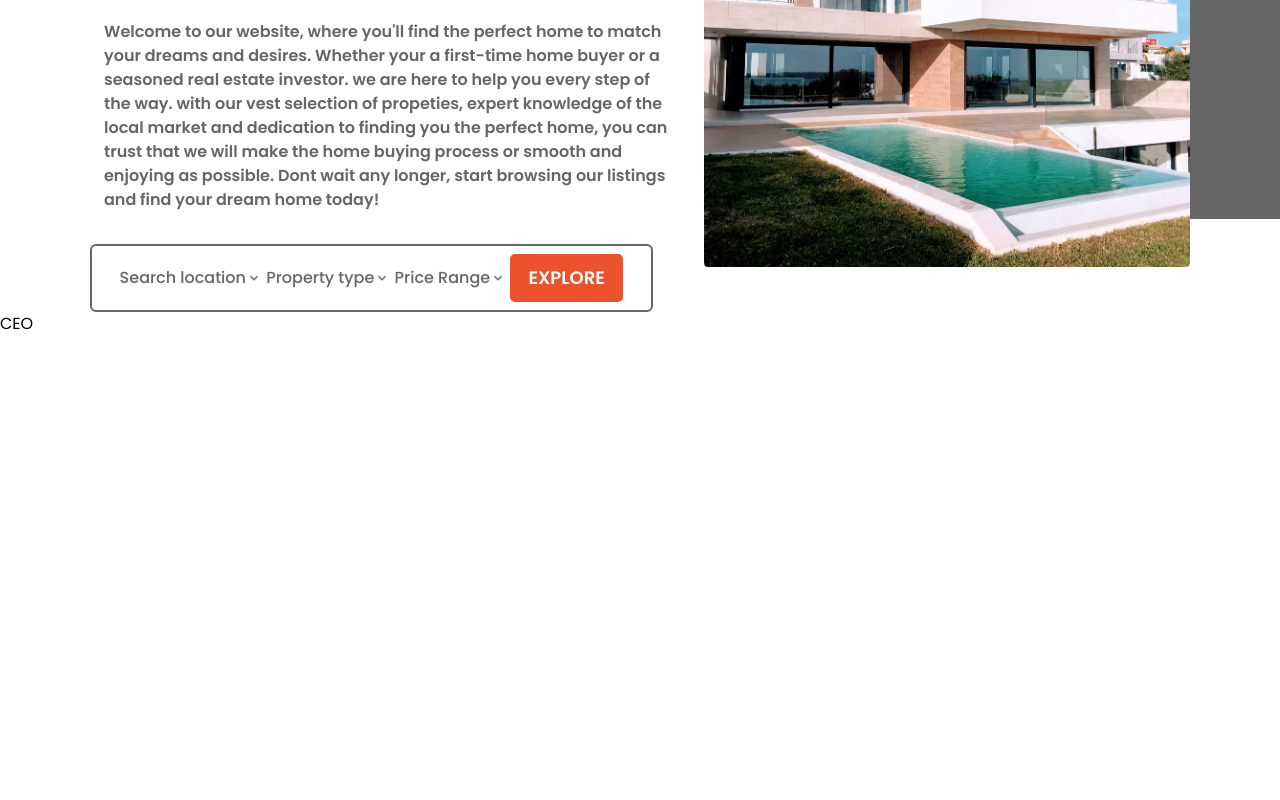
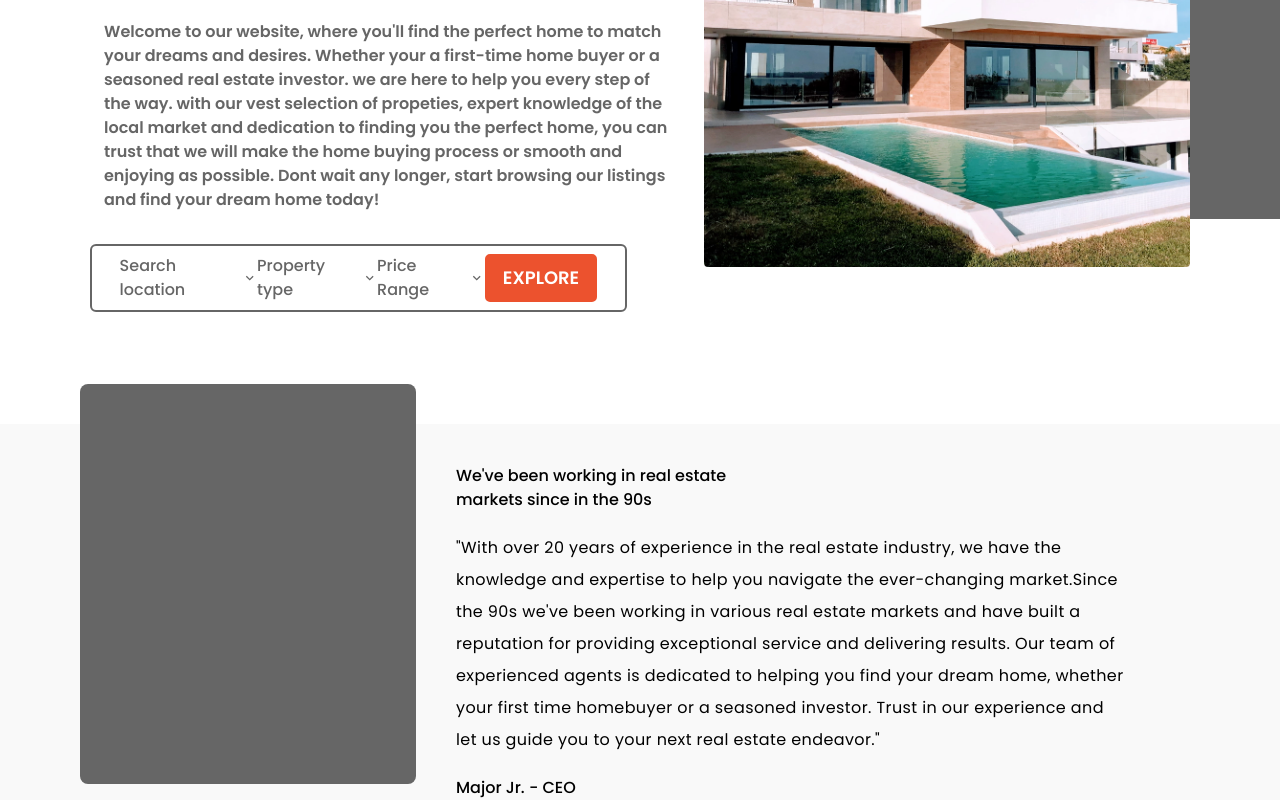
Before and after one commit to jennifer-pecky/estate-website, a React (Create React App) app: page / in a window 1280 px wide. Shown: the part 284-1084 px from the top of the page. Before the commit the page ends 800 px from the top, so only its background shows below. Built offline with nearby package versions, Linux system fonts and the light colour scheme.

Commit message:
worked on ceo section

```diff
--- a/src/App.js
+++ b/src/App.js
@@ -1,7 +1,6 @@
 import React from "react";
 import Header from "./components/Header/Header";
 import Hero from "./components/Ui/Hero-section/Hero";
-import CEO from "./components/Ui/second-hero/CEO";
 
 
 function App() {
@@ -9,7 +8,6 @@ function App() {
     <>
       <Header />
       <Hero />
-      <CEO />
     </>
   );
 }
--- a/src/components/Header/Header.js
+++ b/src/components/Header/Header.js
@@ -25,7 +25,7 @@ const Header = () => {
                 </ul>
             </nav>
 
-            <div className='flex gap-0 mx-24 z-10'>
+            <div className='flex mx-24 z-10'>
                 <button className='text-sm px-6 py-2 mx-4 mt-3 font- rounded-[9px] hover:text-[black] w-28 h-12 text-[#fff] border-2 border-[#fff]'>
                     LOG IN
                 </button>
--- a/src/components/Ui/Hero-section/Hero.js
+++ b/src/components/Ui/Hero-section/Hero.js
@@ -3,6 +3,7 @@ import { MdOutlineKeyboardArrowDown } from 'react-icons/md'
 import img from "../../../Asset/images/Rectangle 2.png"
 import { Carousel } from 'react-responsive-carousel'
 import "react-responsive-carousel/lib/styles/carousel.min.css"
+import CEO from '../second-hero/CEO'
 
 const Hero = () => {
     return (
@@ -14,7 +15,7 @@ const Hero = () => {
             </div>
 
 
-            <div className='border-2 border-[#666666] max-w-[44%] mx-[7%] rounded-md'>
+            <div className='border-2 border-[#666666] max-w-[42%] mx-[7%] rounded-md'>
                 <div className='flex mx-5 text-[#666666] font-medium text-base p-2 items-center justify-between'>
                     <li className='flex items-center'>Search location < MdOutlineKeyboardArrowDown /></li>
                     <li className='flex items-center'>Property type < MdOutlineKeyboardArrowDown /></li>
@@ -36,8 +37,7 @@ const Hero = () => {
                     <img src={img} alt="" />
                 </div> */}
             </div>
-
-
+            <CEO />
         </section >
 
     )
--- a/src/components/Ui/second-hero/CEO.js
+++ b/src/components/Ui/second-hero/CEO.js
@@ -1,8 +1,24 @@
 import React from 'react'
+import img from "../../../Asset/images/666666.png"
+import { styles } from '../../../styles/styles.tailwind'
 
 const CEO = () => {
+    const { globalPadding } = styles
     return (
-        <div>CEO</div>
+        <section className={`pt-10 px-20 bg-[#F9F9F9] ${globalPadding}`}>
+            <div className='flex w-full max-w-full space-x-10 '>
+                <div className='w-full max-w-[30%] relative'>
+
+                    <div className={`bg-[#666666] h-[400px]  rounded-lg mb-10 absolute w-full -top-20 `}></div>
+                </div>
+
+                <div className=' w-[70%] flex flex-col space-y-5'>
+                    <h1>We've been working in real estate <br /> markets since in the 90s</h1>
+                    <p className='max-w-[90%] leading-loose tracking-wide'>"With over 20 years of experience in the real estate industry, we have the knowledge and expertise to help you navigate the ever-changing market.Since the 90s we've been working in various real estate markets and have built a reputation for providing exceptional service and delivering results. Our team of experienced agents is dedicated to helping you find your dream home, whether your first time homebuyer or a seasoned investor. Trust in our experience and let us guide you to your next real estate endeavor."</p>
+                    <h2>Major Jr. - CEO</h2>
+                </div>
+            </div>
+        </section>
     )
 }
 
--- /dev/null
+++ b/src/styles/styles.tailwind.js
@@ -0,0 +1,5 @@
+const styles = {
+    globalPadding: "mt-28"
+}
+
+export { styles }
--- a/tailwind.config.js
+++ b/tailwind.config.js
@@ -4,7 +4,12 @@ module.exports = {
     "./src/**/*.{js,jsx,ts,tsx}",
   ],
   theme: {
-    extend: {},
+    extend: {
+      height: {
+
+        "two": "20%"
+      }
+    },
   },
   plugins: [],
 }
```
Also changed, not shown: src/Asset/images/666666.png (added).
